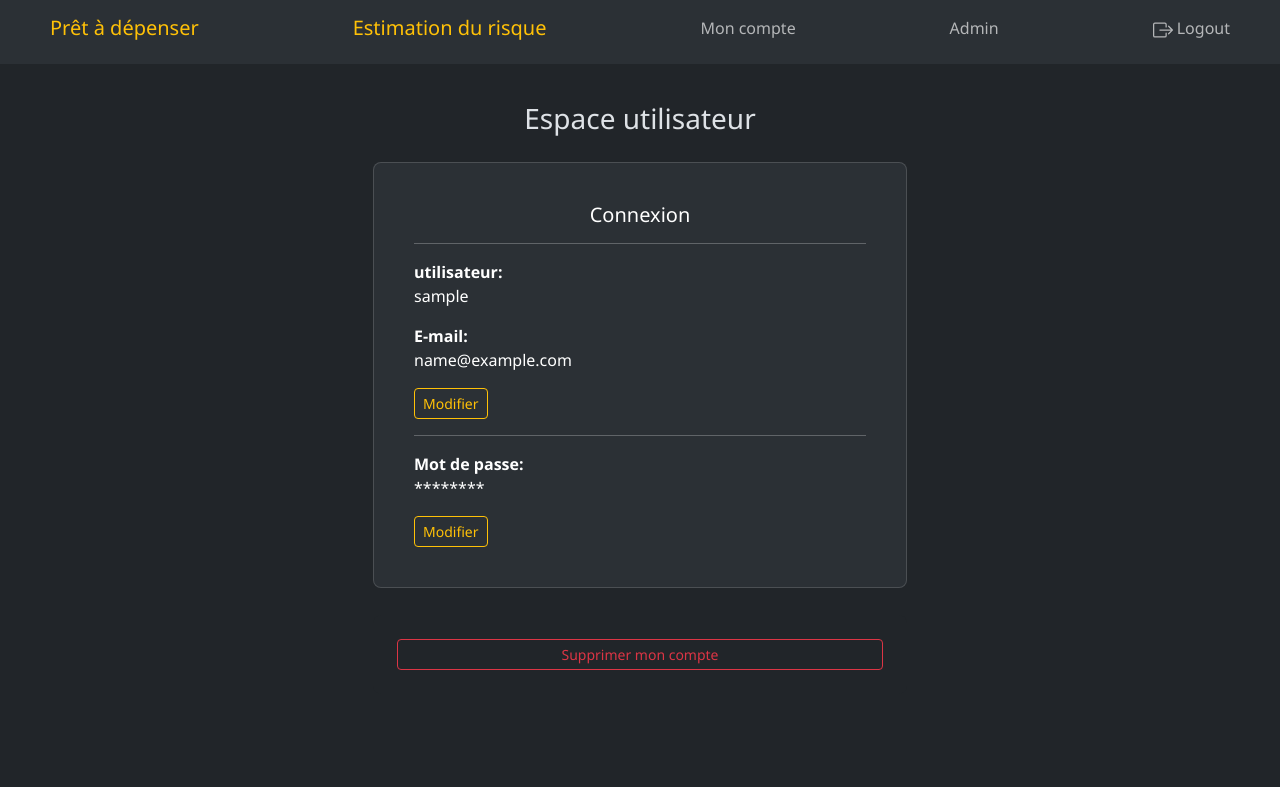
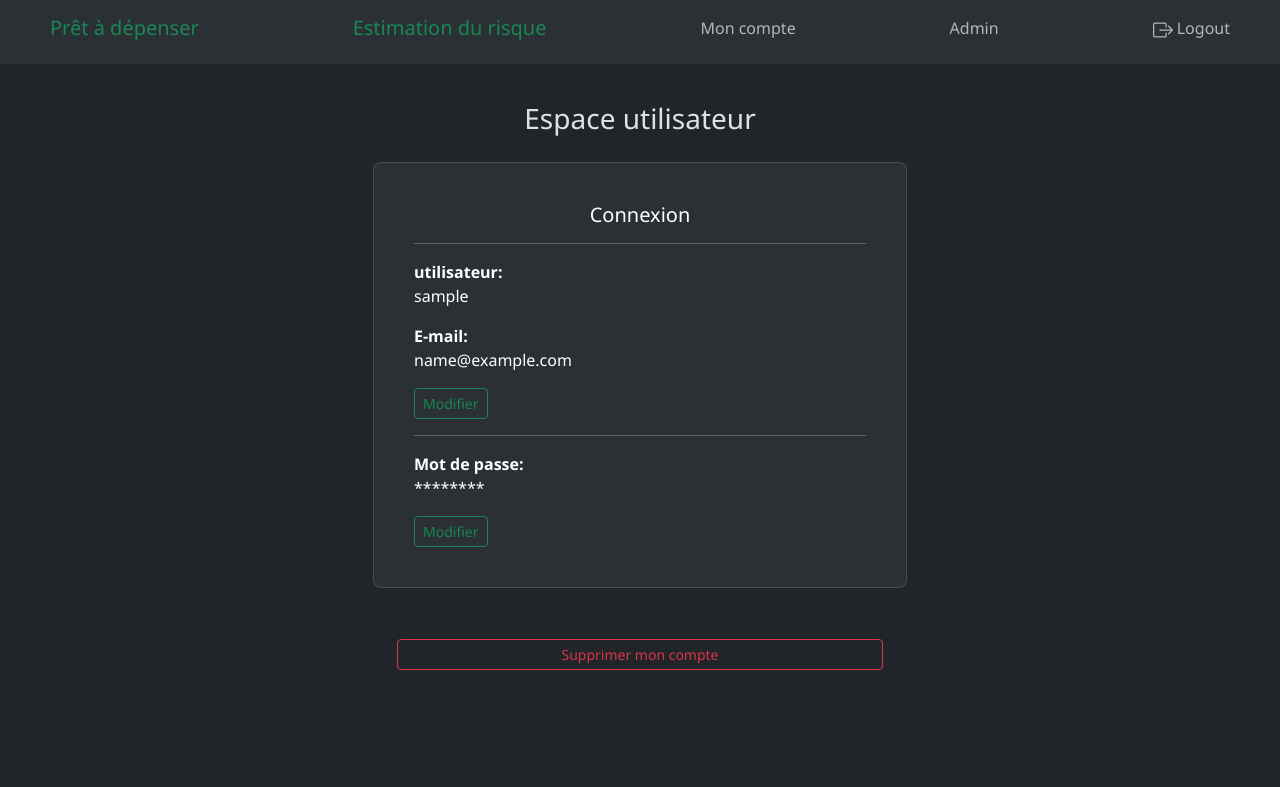
Before and after one commit to fferreira2022/projet7, a Django app: page /profile/1/ in a window 1280 px wide. Shown: the top 787 px of the page. Run offline with Django 5.2, Linux system fonts and the light colour scheme; the visitor is signed in with stand-in values (Sample User, id 1); data comes from the database, SQL or seed files in the repository.

Commit message:
commit modifications in html file

```diff
--- a/api_credit/templates/api_credit/api.html
+++ b/api_credit/templates/api_credit/api.html
@@ -52,7 +52,7 @@
                      <input type="hidden" id="client_id" name="client_id" value="">
 
                     <!-- bouton de soumission -->
-                    <button type="submit" class="btn btn-outline-warning mt-4">Obtenir une prédiction</button>
+                    <button type="submit" class="btn btn-outline-success mt-4">Obtenir une prédiction</button>
                 </form>
             </div>
         </div>
--- a/api_credit/templates/api_credit/login.html
+++ b/api_credit/templates/api_credit/login.html
@@ -19,7 +19,7 @@
                 </div>
 
                 <!-- Submit button -->
-                    <button type="submit" class="btn btn-outline-warning btn-sm w-100" value="Login">Se connecter</button>
+                    <button type="submit" class="btn btn-outline-success btn-sm w-100" value="Login">Se connecter</button>
                     <br><br>
 
                 <div class="col text-center">
--- a/api_credit/templates/api_credit/password_reset.html
+++ b/api_credit/templates/api_credit/password_reset.html
@@ -43,7 +43,7 @@
                 {% endif %}
             {% endfor %}
                 <br>
-                <input type="submit" class="btn btn-outline-warning btn-sm w-100" value="Continue">
+                <input type="submit" class="btn btn-outline-success btn-sm w-100" value="Continue">
                 <br></br>
             </form>
         </div>
--- a/api_credit/templates/api_credit/password_reset_form.html
+++ b/api_credit/templates/api_credit/password_reset_form.html
@@ -41,7 +41,7 @@
                     </div>
                 {% endif %}
             {% endfor %}
-            <input type="submit" class="btn btn-outline-warning btn-sm w-100" name="Change password" value="Submit">
+            <input type="submit" class="btn btn-outline-success btn-sm w-100" name="Change password" value="Submit">
             <br></br>
         </form>
     </fieldset>
--- a/api_credit/templates/api_credit/predict.html
+++ b/api_credit/templates/api_credit/predict.html
@@ -37,7 +37,7 @@
         </div>
     {% endif %}
     <div class="text-center mt-4">
-        <a href="{% url 'api' %}" class="btn btn-outline-warning">Retourner à l'estimateur</a>
+        <a href="{% url 'api' %}" class="btn btn-outline-success">Retourner à l'estimateur</a>
     </div>
 </div>
 {% endblock %}
--- a/api_credit/templates/api_credit/profile.html
+++ b/api_credit/templates/api_credit/profile.html
@@ -15,14 +15,14 @@
                             <p>{{user.username}}</p>
                             <label><b>E-mail:</b></label>
                             <p>{{user.email}}</p>
-                            <a class="btn btn-outline-warning btn-sm" href="{% url 'update-profile' %}">Modifier</a>
+                            <a class="btn btn-outline-success btn-sm" href="{% url 'update-profile' %}">Modifier</a>
                         </div>
                         <hr>
                         <div>
                             <label><b>Mot de passe:</b></label>
                             {% comment %} <p>{{user.password}}</p> {% endcomment %}
                             <p>********</p>
-                            <a class="btn btn-outline-warning btn-sm" href="{% url 'reset_password' %}">Modifier</a>
+                            <a class="btn btn-outline-success btn-sm" href="{% url 'reset_password' %}">Modifier</a>
                         </div>
                     </div>
                 </div>
@@ -67,14 +67,14 @@
                         <p>{{user.username}}</p>
                         <label><b>E-mail:</b></label>
                         <p>{{user.email}}</p>
-                        <a class="btn btn-outline-warning btn-sm" href="{% url 'update-profile' %}">Modify</a>
+                        <a class="btn btn-outline-success btn-sm" href="{% url 'update-profile' %}">Modify</a>
                     </div>
                     <hr>
                     <div>
                         <label><b>Password:</b></label>
                         {% comment %} <p>{{user.password}}</p> {% endcomment %}
                         {% comment %} <p>********</p>
-                        <a class="btn btn-outline-warning btn-sm" href="{% url 'reset_password' %}">Modify</a>
+                        <a class="btn btn-outline-success btn-sm" href="{% url 'reset_password' %}">Modify</a>
                     </div>
                 </div>
             </div>
--- a/api_credit/templates/api_credit/register.html
+++ b/api_credit/templates/api_credit/register.html
@@ -10,7 +10,7 @@
         <br>
     {% endfor %}
     <br>
-    <button type="submit" class="d-flex btn btn-outline-warning w-100 justify-content-center">S'inscrire</button>
+    <button type="submit" class="d-flex btn btn-outline-success w-100 justify-content-center">S'inscrire</button>
     <br>
     <div class="col text-center">
         <p>Déjà inscrit(e) ?<a class="btn w-100 a link_style" href="{% url 'login' %}">&raquo Connexion</a></p>
--- a/api_credit/templates/api_credit/update_profile.html
+++ b/api_credit/templates/api_credit/update_profile.html
@@ -13,7 +13,7 @@
             <h6>Nouvelle adresse email:</h6>
             {{form.email}}
             <br/>
-            <center><button type="submit" class="btn btn-outline-warning btn-sm w-100">Soumettre</button></center>
+            <center><button type="submit" class="btn btn-outline-success btn-sm w-100">Soumettre</button></center>
         </form>
     </div>
 </div>
--- a/api_credit/views.py
+++ b/api_credit/views.py
@@ -134,7 +134,7 @@ def validate_api_key(request):
 #     except Exception as e:
 #         raise ValueError(f"Erreur lors du chargement du modèle {name} version {version} : {str(e)}")
 
-
+# # récupérer le modèle
 def get_model():
     """
     Fonction pour charger un modèle scikit-learn depuis un fichier local avec un chemin prédéfini.
@@ -154,20 +154,29 @@ def get_model():
 # fonction pour récupérer le seuil optimisé du modèle
 def get_threshold():
     """
-    Fonction pour récupérer le threshold (meilleur seuil) sauvegardé localement.
+    Fonction pour récupérer le seuil (meilleur threshold) sauvegardé localement.
     """
-    base_path = os.path.dirname(os.path.abspath(__file__))
-    filepath = os.path.join(base_path, "../mlruns/166092811025692203/6a092d75528f46c0bf4fbf1cb5f93daf/metrics/best_threshold")
+    filepath = os.path.join(
+        os.path.dirname(os.path.abspath(__file__)),
+        "../mlruns/166092811025692203/6a092d75528f46c0bf4fbf1cb5f93daf/metrics/best_threshold"
+    )
     try:
-        # lire le fichier contenant le seuil
+        # Lire le contenu du fichier
         with open(filepath, 'r') as file:
-            value = file.read().strip()  # lire et retirer les espaces inutiles (si présents)
-            threshold = round(float(value), 3)  # arrondir à 3 décimales
-            return threshold
+            data = file.read().strip()  # Supprimer les espaces ou sauts de ligne
+
+        # Extraire la seconde valeur (le seuil) en divisant par les espaces
+        threshold_value = data.split()[1]  # Récupère le deuxième élément (index 1)
+
+        # Convertir en float et arrondir
+        threshold = round(float(threshold_value), 3)
+        return threshold
     except FileNotFoundError:
         raise ValueError(f"Fichier introuvable au chemin : {filepath}")
+    except ValueError as e:
+        raise ValueError(f"Erreur lors de la récupération du seuil : {str(e)}")
     except Exception as e:
-        raise ValueError(f"Erreur lors de la récupération du seuil : {str(e)}")
+        raise ValueError(f"Une erreur imprévue est survenue : {str(e)}")
 
 
 # fonction predict (fonction principale de l'appllication)
--- a/templates/navbar.html
+++ b/templates/navbar.html
@@ -7,10 +7,10 @@
             <ul class="navbar-nav w-100 d-flex justify-content-between">
                 {% if request.user.is_authenticated and request.user.is_superuser %}
                     <li class="nav-item">
-                        <a class="nav-link" href="{% url 'home' %}"><h5 class="text-warning">Prêt à dépenser</h5></a>
+                        <a class="nav-link" href="{% url 'home' %}"><h5 class="text-success">Prêt à dépenser</h5></a>
                     </li>
                     <li class="nav-item">
-                        <a class="nav-link" href="{% url 'api' %}"><h5 class="text-warning">Estimation du risque</h5></a>
+                        <a class="nav-link" href="{% url 'api' %}"><h5 class="text-success">Estimation du risque</h5></a>
                     </li>
                     <li class="nav-item">
                         <a class="nav-link" href="{% url 'user-profile' user.id %}">Mon compte</a>
@@ -28,10 +28,10 @@
                     </li>
                 {% elif request.user.is_authenticated %}
                     <li class="nav-item">
-                        <a class="nav-link" href="{% url 'home' %}"><h5 class="text-warning">Prêt à dépenser</h5></a>
+                        <a class="nav-link" href="{% url 'home' %}"><h5 class="text-success">Prêt à dépenser</h5></a>
                     </li>
                     <li class="nav-item">
-                        <a class="nav-link" href="{% url 'api' %}"><h5 class="text-warning">Estimation du risque</h5></a>
+                        <a class="nav-link" href="{% url 'api' %}"><h5 class="text-success">Estimation du risque</h5></a>
                     </li>
                     <li class="nav-item">
                         <a class="nav-link" href="{% url 'user-profile' user.id %}">Mon compte</a>
@@ -46,10 +46,10 @@
                     </li>
                 {% else %}
                     <li class="nav-item">
-                        <a class="nav-link" href="{% url 'home' %}"><h5 class="text-warning">Prêt à dépenser</h5></a>
+                        <a class="nav-link" href="{% url 'home' %}"><h5 class="text-success">Prêt à dépenser</h5></a>
                     </li>
                     {% comment %} <li class="nav-item">
-                        <a class="nav-link" href="{% url 'register' %}"><h5 class="text-warning">S'inscrire</h5></a>
+                        <a class="nav-link" href="{% url 'register' %}"><h5 class="text-success">S'inscrire</h5></a>
                     </li> {% endcomment %}
                     <li class="nav-item">
                         <a class="nav-link" href="{% url 'login' %}">
```
